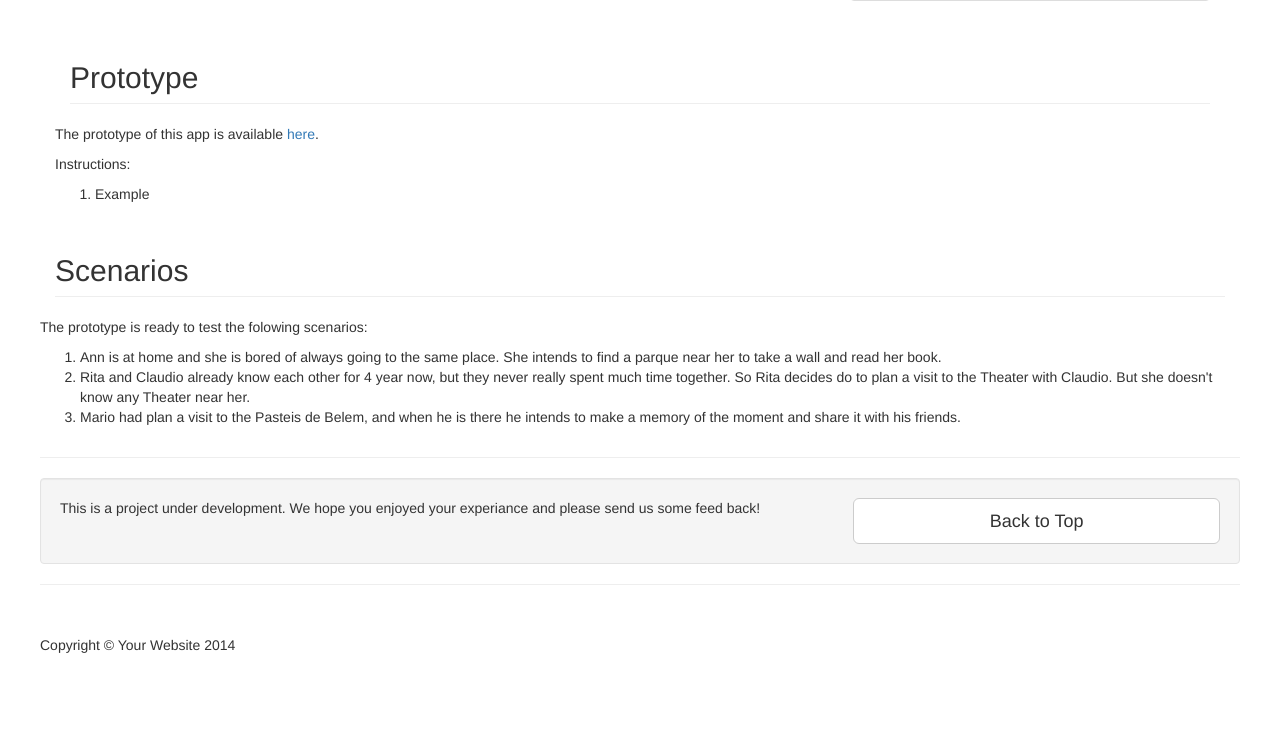
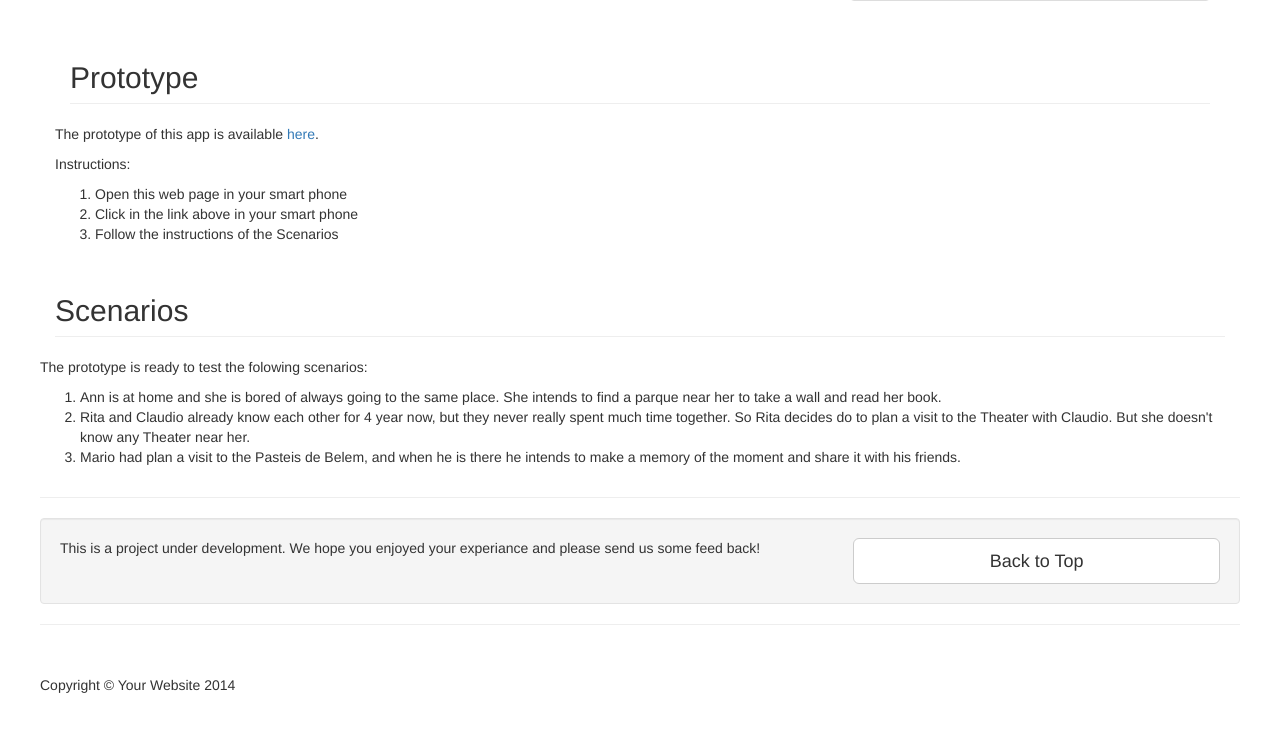
Before and after one commit to GetUp-Go/GetUp-Go.github.io, a plain HTML site: page index.html in a window 1280 px wide. Shown: the part 2574-3305 px from the top of the page. Drawn offline with Linux system fonts and the light colour scheme.

Commit message:
instructions commint

```diff
--- a/index.html
+++ b/index.html
@@ -222,7 +222,9 @@
                 <p>The prototype of this app is available <a href="404.html">here</a>.</p>
                 <p>Instructions:</p>
                 <ol>
-                    <li>Example</li>
+                    <li>Open this web page in your smart phone</li>
+                    <li>Click in the link above in your smart phone</li>
+                    <li>Follow the instructions of the Scenarios</li>
                 </ol>
             </div>
 
```
